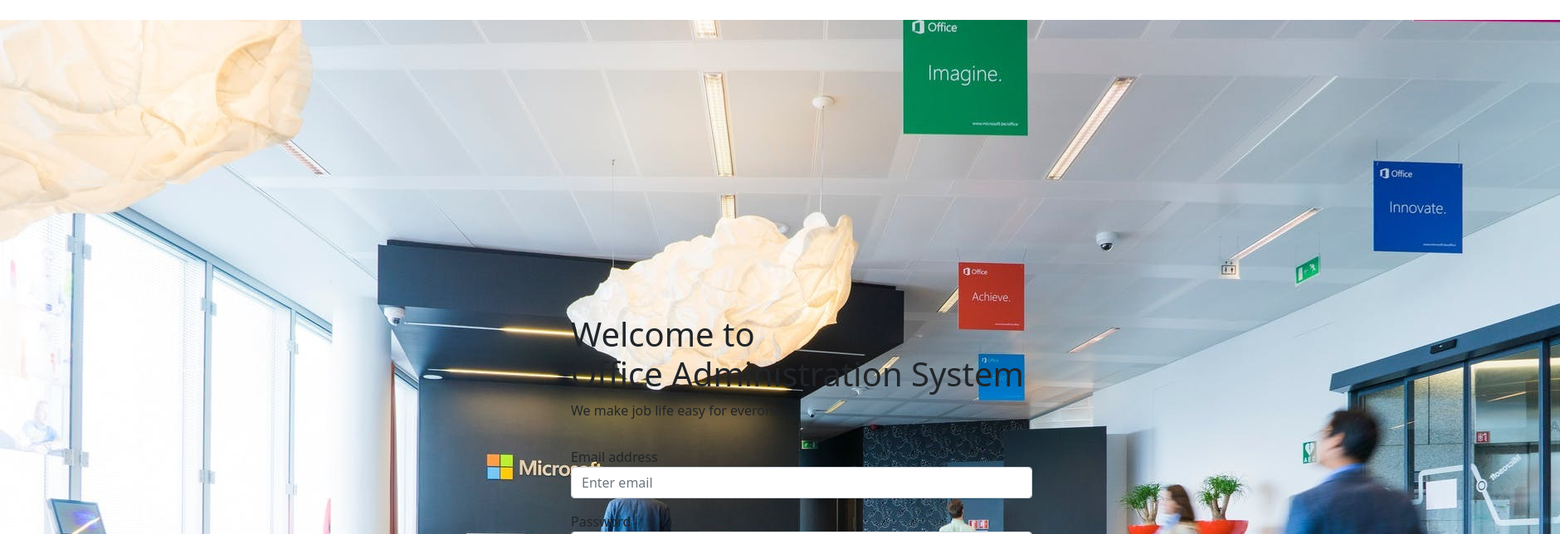
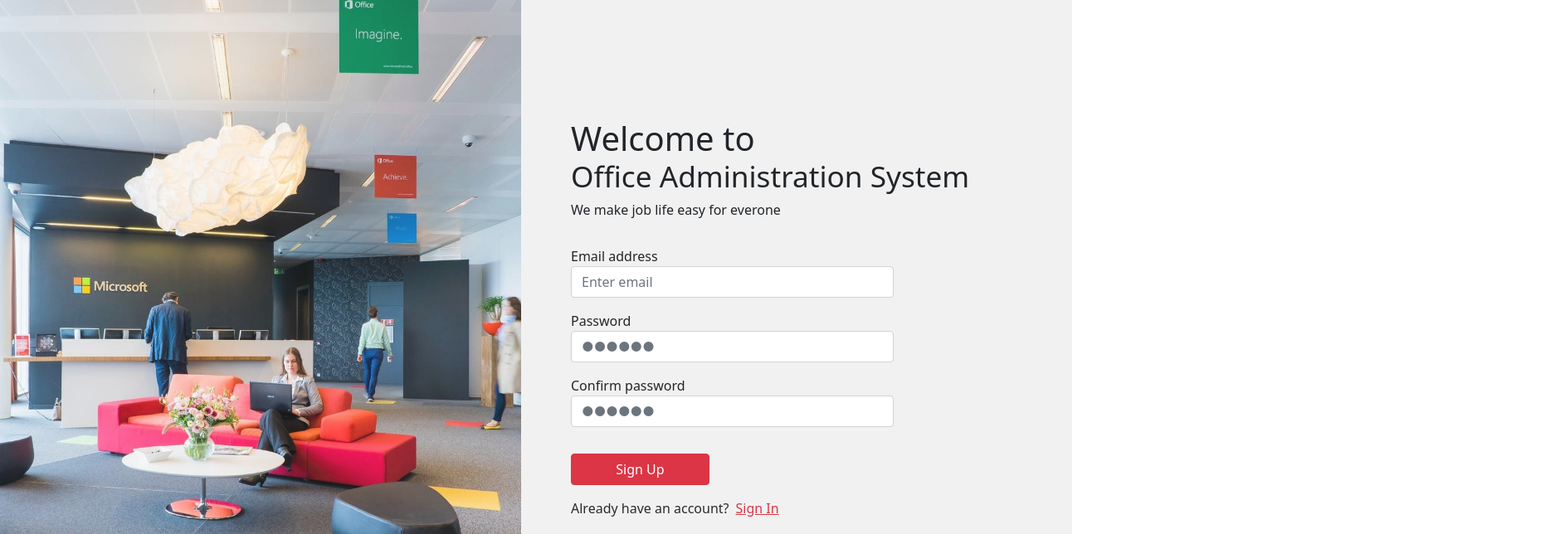
Before and after one commit to rahimasalman/Oas-front, a React (Create React App) app: page / in a window 1280 px wide. Shown: the top 644 px of the page at 83% size, 1880 px wide, since content can reach past the window. Built offline with nearby package versions, Linux system fonts and the light colour scheme.

Commit message:
Styled signup page

```diff
--- a/src/index.scss
+++ b/src/index.scss
@@ -0,0 +1,48 @@
+body {
+  overflow: hidden;
+}
+
+.main {
+  height: 100vh;
+  background-color: #f1f1f1;
+
+  .left-side {
+    .back-image {
+      width: 100%;
+      height: 100%;
+      object-fit: cover;
+      opacity: 0.9;
+    }
+  }
+  .right-side {
+    h1 {
+      span {
+        font-size: 2.2rem;
+      }
+    }
+    form {
+      .form-group {
+        width: 70%;
+        label {
+          color: #252525;
+        }
+        input {
+          box-shadow: none;
+          &:focus {
+            border: 1px solid #949494;
+          }
+        }
+      }
+      .btn {
+        width: 30%;
+      }
+      p {
+        color: #2b2b2b;
+
+        a {
+          color: #dc3545;
+        }
+      }
+    }
+  }
+}
```
